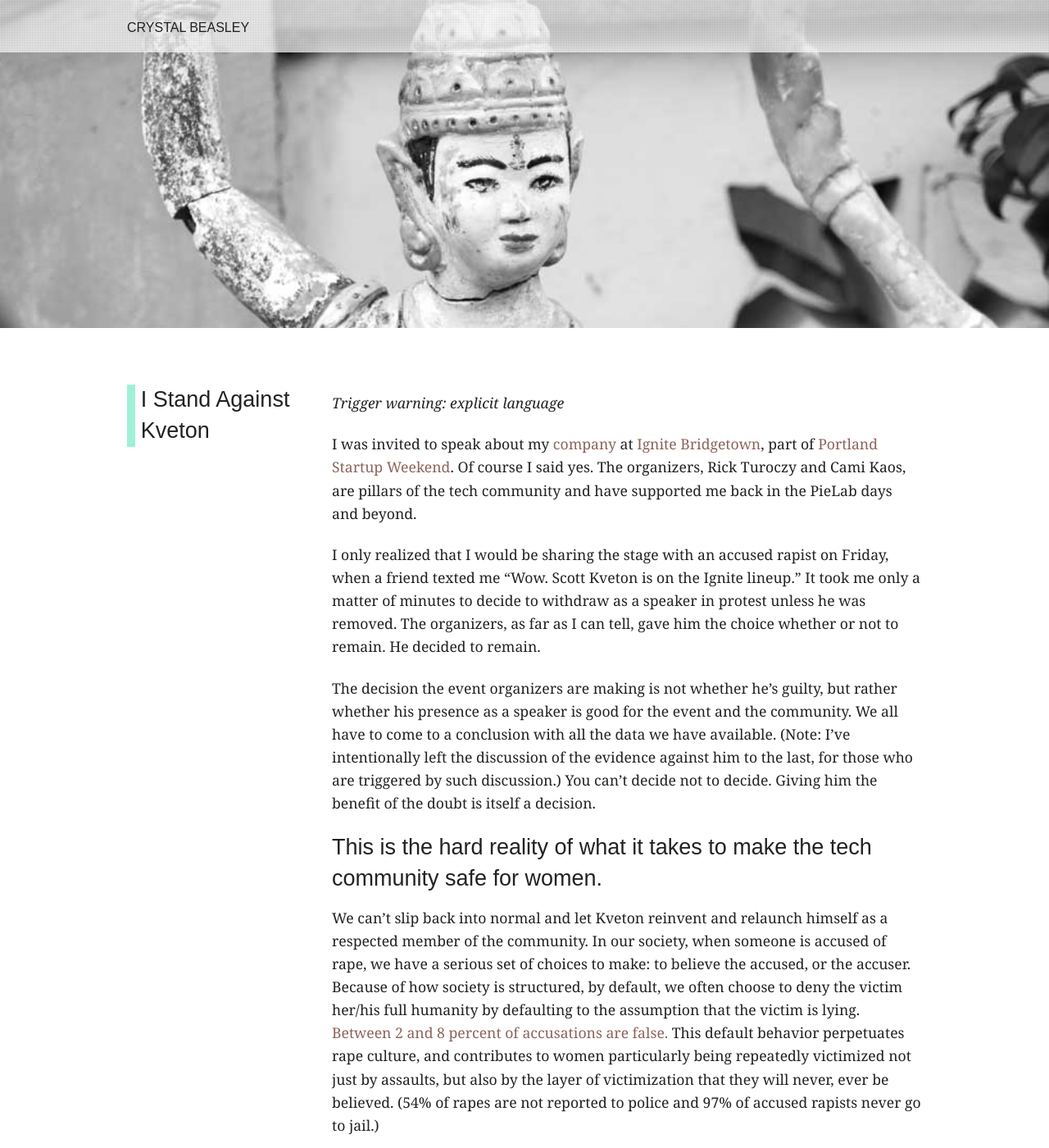
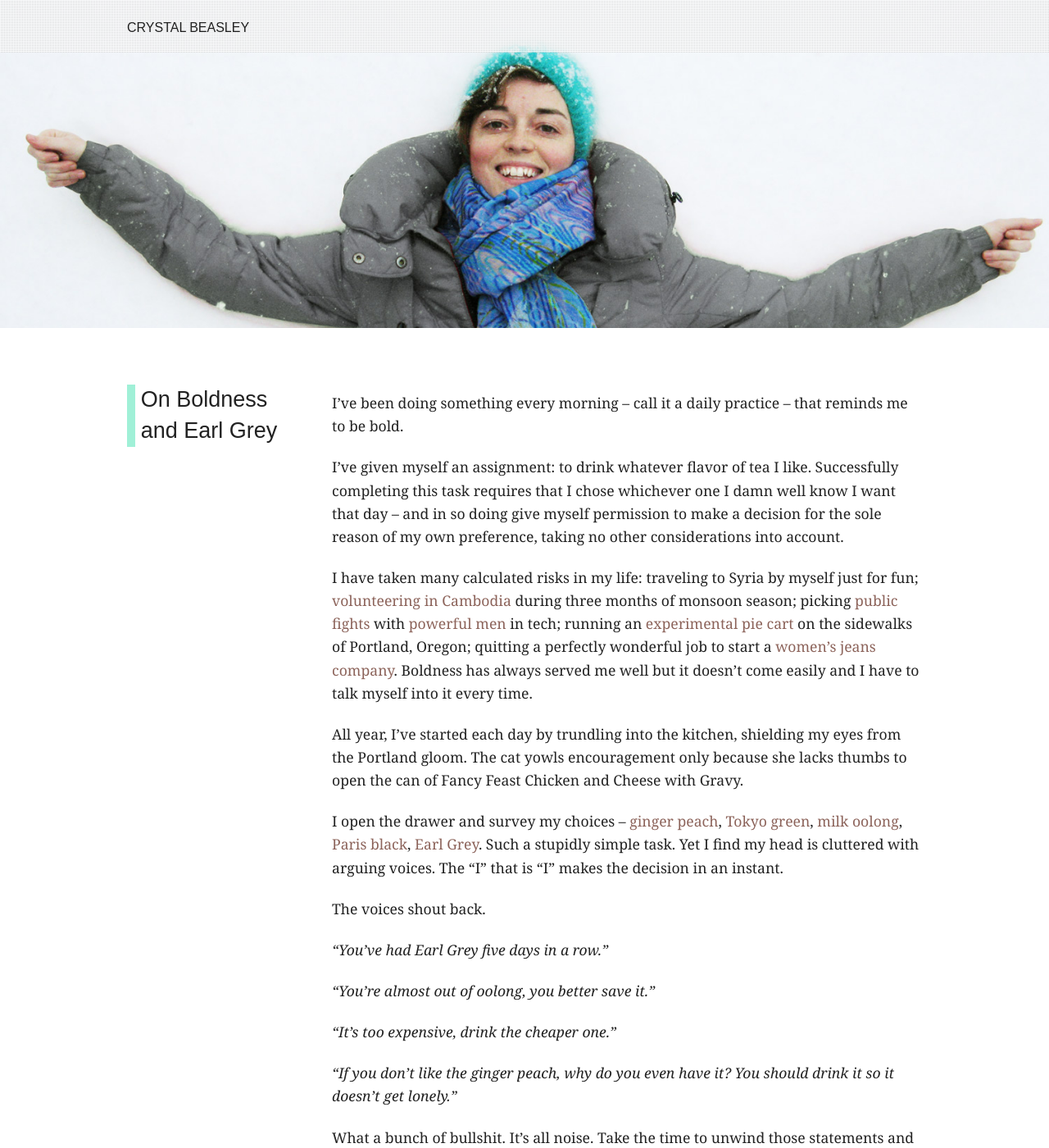
Before and after one commit to skinny97214/skinny97214.github.io, a Jekyll site: the page built from _posts/2015-11-30-on-boldness-and-earl-grey.md, in a window 1280 px wide and 1400 px high. Shown: the whole window at 82% size. Built offline with Jekyll 4.4.1, drawn with Linux system fonts in a browser that asks for light colours; Markdown is read by kramdown in place of the engine named in the settings; some of the changed text lies outside the part shown.

Commit message:
add post Boldness

```diff
--- a/_posts/2015-11-30-on-boldness-and-earl-grey.md
+++ b/_posts/2015-11-30-on-boldness-and-earl-grey.md
@@ -1,6 +1,6 @@
 ---
 layout: post
-title: I Stand Against Kveton
+title: On Boldness and Earl Grey
 categories:
 tags:
 status: publish
@@ -8,44 +8,36 @@ type: post
 published: true
 ---
 
-_Trigger warning: explicit language_
+I've been doing something every morning – call it a daily practice – that reminds me to be bold.
 
-I was invited to speak about my [company](http://qcut.com "Qcut") at [Ignite Bridgetown](https://twitter.com/ignitebridgetwn), part of [Portland Startup Weekend](http://portland.startupweek.co/). Of course I said yes. The organizers, Rick Turoczy and Cami Kaos, are pillars of the tech community and have supported me back in the PieLab days and beyond.
+I've given myself an assignment: to drink whatever flavor of tea I like. Successfully completing this task requires that I chose whichever one I damn well know I want that day – and in so doing give myself permission to make a decision for the sole reason of my own preference, taking no other considerations into account.
 
-I only realized that I would be sharing the stage with an accused rapist on Friday, when a friend texted me “Wow. Scott Kveton is on the Ignite lineup.” It took me only a matter of minutes to decide to withdraw as a speaker in protest unless he was removed. The organizers, as far as I can tell, gave him the choice whether or not to remain. He decided to remain.
+I have taken many calculated risks in my life: traveling to Syria by myself just for fun; [volunteering in Cambodia](http://crystalbeasley.com/2013/09/10/my-one-third-life-crisis/) during three months of monsoon season; picking [public](http://crystalbeasley.com/2015/02/04/I-stand-against-kveton/) [fights](http://crystalbeasley.com/2014/01/04/my-nerd-story/) with [powerful men](https://twitter.com/search?q=from%3Askinny%20pmarca) in tech; running an [experimental pie cart](http://crystalbeasley.com/2010/08/24/first-day-of-pielabpdx/) on the sidewalks of Portland, Oregon; quitting a perfectly wonderful job to start a [women’s jeans company](http://qcut.com). Boldness has always served me well but it doesn't come easily and I have to talk myself into it every time.
 
-The decision the event organizers are making is not whether he's guilty, but rather whether his presence as a speaker is good for the event and the community. We all have to come to a conclusion with all the data we have available. (Note: I’ve intentionally left the discussion of the evidence against him to the last, for those who are triggered by such discussion.) You can’t decide not to decide. Giving him the benefit of the doubt is itself a decision.
+All year, I’ve started each day by trundling into the kitchen, shielding my eyes from the Portland gloom. The cat yowls encouragement only because she lacks thumbs to open the can of Fancy Feast Chicken and Cheese with Gravy.
 
-### This is the hard reality of what it takes to make the tech community safe for women.
+I open the drawer and survey my choices – [ginger peach](http://taooftea.com/product/ginger-peach/), [Tokyo green](https://www.harney.com/tokyo.html), [milk oolong](https://www.theteasmith.com/product/Milk-Oolong.html), [Paris black](https://www.harney.com/paris-tea.html), [Earl Grey](http://taooftea.com/product/earl-grey/). Such a stupidly simple task. Yet I find my head is cluttered with arguing voices. The “I” that is “I” makes the decision in an instant.
 
-We can’t slip back into normal and let Kveton reinvent and relaunch himself as a respected member of the community. In our society, when someone is accused of rape, we have a serious set of choices to make: to believe the accused, or the accuser. Because of how society is structured, by default, we often choose to deny the victim her/his full humanity by defaulting to the assumption that the victim is lying. [Between 2 and 8 percent of accusations are false.](http://everydayfeminism.com/2013/06/lie-about-rape/) This default behavior perpetuates rape culture, and contributes to women particularly being repeatedly victimized not just by assaults, but also by the layer of victimization that they will never, ever be believed. (54% of rapes are not reported to police and 97% of accused rapists never go to jail.)
+The voices shout back.
 
-This is especially true in the tech community, as many of us have seen in the past year particularly, around online harassment. Our collective condoning of terrible, sexist, and violent behaviors means that we perpetuate the culture that supports it. If we are not speaking out, we are complicit. In that culture, in *our* culture, women's experiences are denied, erased and invalidated. And we wonder why there's a pipeline problem with women in tech?
+*"You've had Earl Grey five days in a row."*
 
-Because of all of these contributing factors, I've made the decision to speak out about assault in this community, and withdraw my participation and support for an event that chooses willfully to have an accused rapist take the stage. This is not a court of law. I see, below, what evidence is available, and I have made my decision. I encourage you to do the same.
+*"You're almost out of oolong, you better save it."*
 
-##### Do not let the memory of this “unfortunate incident” be erased. Do not let us, the women of your community, be erased.
+*"It's too expensive, drink the cheaper one."*
 
-So what can you do now? *If you’re attending Ignite, and you support believing victims of sexual violence, I propose this: When Kveton takes the stage, get up and walk out of the auditorium.* If you can’t get all the way out of your seat, and you’re able-bodied, stand up and turn your back. Show that assaulting women and all genders is not accepted in this community.
+*"If you don't like the ginger peach, why do you even have it? You should drink it so it doesn't get lonely."*
 
-_–– Trigger warning reiterated, this is where the graphic descriptions begin. ––_
+What a bunch of bullshit. It’s all noise. Take the time to unwind those statements and they’re just a pile of petty judgments.
 
-<img src="/img/salacious.png" alt="definition of salacious" />
+I've done years of work identifying the difference between “me,” and “a voice in my head.” Doing the topic justice would take a book. In a nutshell, though, a “voice” is the old self protecting me from an old fear. When the voice tells me not to drink the expensive tea, that's the poor kid who grew up on food stamps talking. I named the voice who tries to keep me from living in a trailer park (again): Hi, Penny. She's a part of my history and will always be with me, but she is not me. Critically, she doesn't make the decisions.
 
-# The Evidence
+I'm not *her* – not anymore.
 
-I am sympathetic to the concern that I am dragging Kveton’s good name through the mud. I am using all the information I have available to me to inform my belief. If everything in my interactions with a particular man, in this case Kveton himself, had already lead me to conclude he is a sexist bully, you better bet that if a woman accuses him of harassment or assault – I am going to believe that’s the truth.
+I call this a practice because it’s a daily mental workout of setting an intention to connect with my gut instincts. The rest of the day, as I make decisions, there will be voices, telling me many things. Some of them, I will believe (I should believe even fewer of them). The chatter of past selves takes me away from the wisdom of my instincts, the sum of all that I know in this moment. If I don't practice listening, I won't be able to hear my present self.
 
-In this incident, Kveton’s own words condemn him. I forced myself to read through the entire, painful [article from The Oregonian](http://www.oregonlive.com/silicon-forest/index.ssf/2014/07/top_portland_tech_ceo_faces_se.html#incart_river). According to the article, Kveton wrote this in an email to the victim. Emphasis is mine.
+As soon as I pick up the tin of Earl Grey, the voices silence. They lost. The end. I enjoy the tea – fully. I'm always pleased with my choice.
 
-"I think we did have a different memory ... I was not intoxicated and you were ... *I can remember you saying no in the past ... many, many, many times in fact and actually enjoying it all the same* ... I seem to think I even have video of it. That's neither here nor there however ... it was awful and I know it."
+The voices seize onto the next topic as soon as it arises, of course. But I've flexed my muscle. I've reminded myself I have the strength to choose what serves the present me.
 
-In addition, the story reports that he filmed their sex without her knowledge or permission. He later blackmailed her with these videos by threatening to show them to her employer.
-
-My immediate gut reaction upon reading the rape accusation last July was, "Oh, he finally got caught." Do I know that Kveton is guilty? No. Do I believe he’s guilty? Yes, I believe it’s very likely true. I believe this anonymous woman, his child’s former nanny, was raped. By Kveton’s own admission, if the Oregonian’s reporting is correct, he raped her “many, many, many times in fact.”
-
-Let’s go back over the definition of rape – if a person says “no” and you have sex with that person anyways, you are a rapist. Kveton is claiming a BDSM defense here, which I call bullshit on. Safe and consensual BDSM has a number of measures ensuring the enthusiastic participation and security of all participants, including the _necessity_ of having a safe word defined beforehand. *Safe and consensual play negotiation ensures that you never accidentally rape your partner.* Practitioners of this style of kink care about not accidentally raping their partners. Again, Kveton’s own words:  "I know it was awful but we've always had that power differential. Maybe it was never healthy?”
-
-No, Scott, it wasn’t ever healthy. If you accidentally raped your partner, you displayed gross negligence and disregard for her basic safety and are responsible for your actions.
-
-We as a community are responsible for giving a damn.
+I'd love to hear what you do in your daily life to help you be more bold. Boldness is contagious, so please share yours. I'm on the Twitter at [@crystaldbeasley](http://twitter.com/crystaldbeasley).
--- a/scss/app.scss
+++ b/scss/app.scss
@@ -125,7 +125,7 @@ a:hover.button { text-decoration: none; }
 	img { @include imageSize(464px, 324px); }
 }
 
-#headerPost { @include headerImg("../img/header-post.jpg", 400px); }
+#headerPost { @include headerImg("../img/header-home.jpg", 400px); }
 
 #headerArchive {  @include headerImg("../img/header-archive.jpg", 400px); }
 
```
Also changed, not shown: css/app.css.
